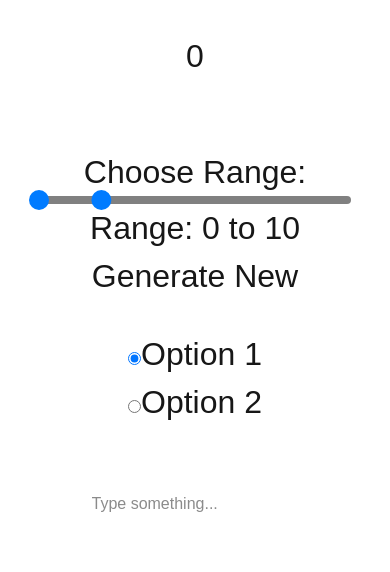
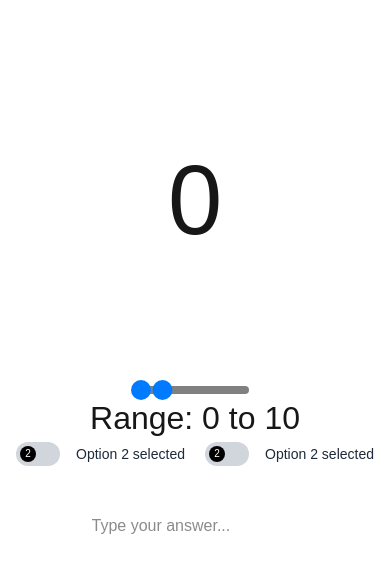
Before and after one commit to Pepi100/pages, a Next.js app: page / in a window 390 px wide. Shown: the top 572 px of the page. Built offline with nearby package versions, Linux system fonts and the light colour scheme.

Commit message:
Mobile design start

```diff
--- /dev/null
+++ b/app/components/ToggleSwitch.tsx
@@ -0,0 +1,52 @@
+// components/ToggleSwitch.tsx
+'use client';
+
+import { useState } from 'react';
+
+interface ToggleSwitchProps {
+  numberOne: string;
+  numberTwo: string;
+  optionOneText: string;
+  optionTwoText: string;
+  onToggleChange: (selectedValue: string) => void;  // callback to notify the parent
+}
+
+export default function ToggleSwitch({
+  numberOne,
+  numberTwo,
+  optionOneText,
+  optionTwoText,
+  onToggleChange,
+}: ToggleSwitchProps) {
+  const [enabled, setEnabled] = useState(false);
+
+  const handleToggle = () => {
+    setEnabled((prev) => {
+      const newState = !prev;
+      onToggleChange(newState ? numberOne : numberTwo);  // Pass the selected value back
+      return newState;
+    });
+  };
+
+  return (
+    <div className="flex items-center gap-4">
+      <button
+        onClick={handleToggle}
+        className={`${
+          enabled ? 'bg-blue-600' : 'bg-gray-300'
+        } relative inline-flex h-6 w-11 items-center rounded-full transition-colors focus:outline-none`}
+      >
+        <span
+          className={`${
+            enabled ? 'translate-x-6' : 'translate-x-1'
+          } flex h-4 w-4 transform rounded-full bg-black transition items-center justify-center text-[10px] text-white`}
+        >
+          {enabled ? numberOne : numberTwo}
+        </span>
+      </button>
+      <span className="text-sm font-medium text-gray-800">
+        {enabled ? optionOneText : optionTwoText}
+      </span>
+    </div>
+  );
+}
--- a/app/globals.css
+++ b/app/globals.css
@@ -29,7 +29,7 @@ body {
   height: 8px;
   background: gray;
   border-radius: 4px;
-  width: 80%;
+  width: 30%;
   margin: auto;
 }
 
@@ -39,3 +39,31 @@ body {
   border-radius: 50%;
   background-color: #007bff;
 }
+
+
+/* phone layout */
+
+@media (max-width: 768px) {
+  .main-number-mobile {
+    height: 40vh;
+    display: flex;
+    align-items: center;
+    justify-content: center;
+    font-size: 25vw; /* Scales text relative to screen width */
+    line-height: 2;
+  }
+
+  .menu-mobile{
+    max-width: 500px;
+    margin: 1rem auto;
+    padding: 0 1rem;
+
+  }
+
+  .menu-mobile .buttons-mobile{
+    display: flex;
+    gap: 1rem;
+    justify-content: space-between;
+  }
+
+}
--- a/app/page.tsx
+++ b/app/page.tsx
@@ -3,6 +3,7 @@
 import { useState } from 'react';
 import { Range } from 'react-range';
 import { VALUE_STEPS, toSinoKorean} from './constants';
+import ToggleSwitch from './components/ToggleSwitch'; // adjust path if needed
 
 
 export default function Home() {
@@ -12,6 +13,16 @@ export default function Home() {
   const [minValue, setMinValue] = useState(0);
   const [maxValue, setMaxValue] = useState(1);
   const [random, setRandom] = useState(0);
+  const [userInput, setUserInput] = useState('');
+  const [feedback, setFeedback] = useState('');
+  const [selectedValue, setSelectedValue] = useState<string>("2"); // Initial value
+
+
+
+
+  // const handleOptionChange = (e) => {
+  //   setSelectedOption(e.target.value);
+  // };
 
   // Function to handle changes in the range
   const handleChange = (newValues: number[]) => {
@@ -32,21 +43,34 @@ export default function Home() {
     while(newRandom == old)
       newRandom = Math.floor(Math.random() * (max - min + 1) + min);
 
-    console.log(newRandom)
     setRandom(newRandom);
 
 
   };
 
+  const handleInputChange = (e) => {
+
+    setUserInput(e.target.value);
+  };
+
+  const checkAnswer = () => {
+
+    const input_format = userInput.replace(/\s+/g, '');
+    if(toSinoKorean(random) == input_format )
+      setFeedback('Correct!');
+    else{
+      setFeedback('Incorrect, the answer was ' + toSinoKorean(random))
+    }
+
+  };
+
   return (
     <main style={{ fontSize: '2rem', textAlign: 'center', marginTop: '2rem' }}>
-    <p>{random}</p>
+    <p className="main-number-mobile" >{random}</p>
 
-    <br />
-    <div style={{ marginTop: '20px' }}>
-      <label>Choose Range: </label>
-      <Range
-        values={[minValue, maxValue]}
+    <div className="menu-mobile">
+
+      <Range values={[minValue, maxValue]}
         step={1}
         min={0}
         max={5}
@@ -60,25 +84,48 @@ export default function Home() {
           <div {...props} className='range-thumb'/>
         )}
       />
+      <p>Range: {VALUE_STEPS[minValue]} to {VALUE_STEPS[maxValue]}</p>
+
+      <div className='buttons-mobile'>
+      <ToggleSwitch
+        numberOne="1"
+        numberTwo="2"
+        optionOneText="Option 1 selected"
+        optionTwoText="Option 2 selected"
+        onToggleChange={generateRandomValue}  // Pass the callback
+      />
+      <ToggleSwitch
+        numberOne="1"
+        numberTwo="2"
+        optionOneText="Option 1 selected"
+        optionTwoText="Option 2 selected"
+        onToggleChange={generateRandomValue}  // Pass the callback
+      />
+      </div>
+
+
     </div>
 
-    <p>Range: {VALUE_STEPS[minValue]} to {VALUE_STEPS[maxValue]}</p>
 
-    <button onClick={generateRandomValue}>Generate New</button>
 
     <div style={{ marginTop: '30px' }}>
-      <label>
-        <input type="radio" name="option" value="option1" defaultChecked />
-        Option 1
-      </label>
-      <br />
-      <label>
-        <input type="radio" name="option" value="option2" />
-        Option 2
-      </label>
-      <br /><br />
-      <input type="text" placeholder="Type something..." style={{ fontSize: '1rem', padding: '0.5rem' }} />
+
+      <input
+          type="text"
+          placeholder="Type your answer..."
+          value={userInput}
+          onChange={handleInputChange}
+          onKeyDown={(e) => {
+            if (e.key === 'Enter') {
+              checkAnswer();
+            }
+          }}
+          style={{ fontSize: '1rem', padding: '0.5rem' }}
+        />
+        <p style={{ marginTop: '10px', color: feedback.includes('Correct') ? 'green' : 'red' }}></p>
+
     </div>
+
   </main>
 
   );
--- a/package.json
+++ b/package.json
@@ -9,6 +9,8 @@
     "lint": "next lint"
   },
   "dependencies": {
+    "@heroui/react": "^2.7.8",
+    "@heroui/switch": "^2.2.17",
     "next": "15.3.1",
     "react": "^19.0.0",
     "react-dom": "^19.0.0",
@@ -20,9 +22,11 @@
     "@types/node": "^20",
     "@types/react": "^19",
     "@types/react-dom": "^19",
+    "autoprefixer": "^10.4.21",
     "eslint": "^9",
     "eslint-config-next": "15.3.1",
-    "tailwindcss": "^4",
+    "postcss": "^8.5.3",
+    "tailwindcss": "^4.1.5",
     "typescript": "^5"
   }
 }
```
Also changed, not shown: 1 other file (tests, documents, lock files or other folders).
